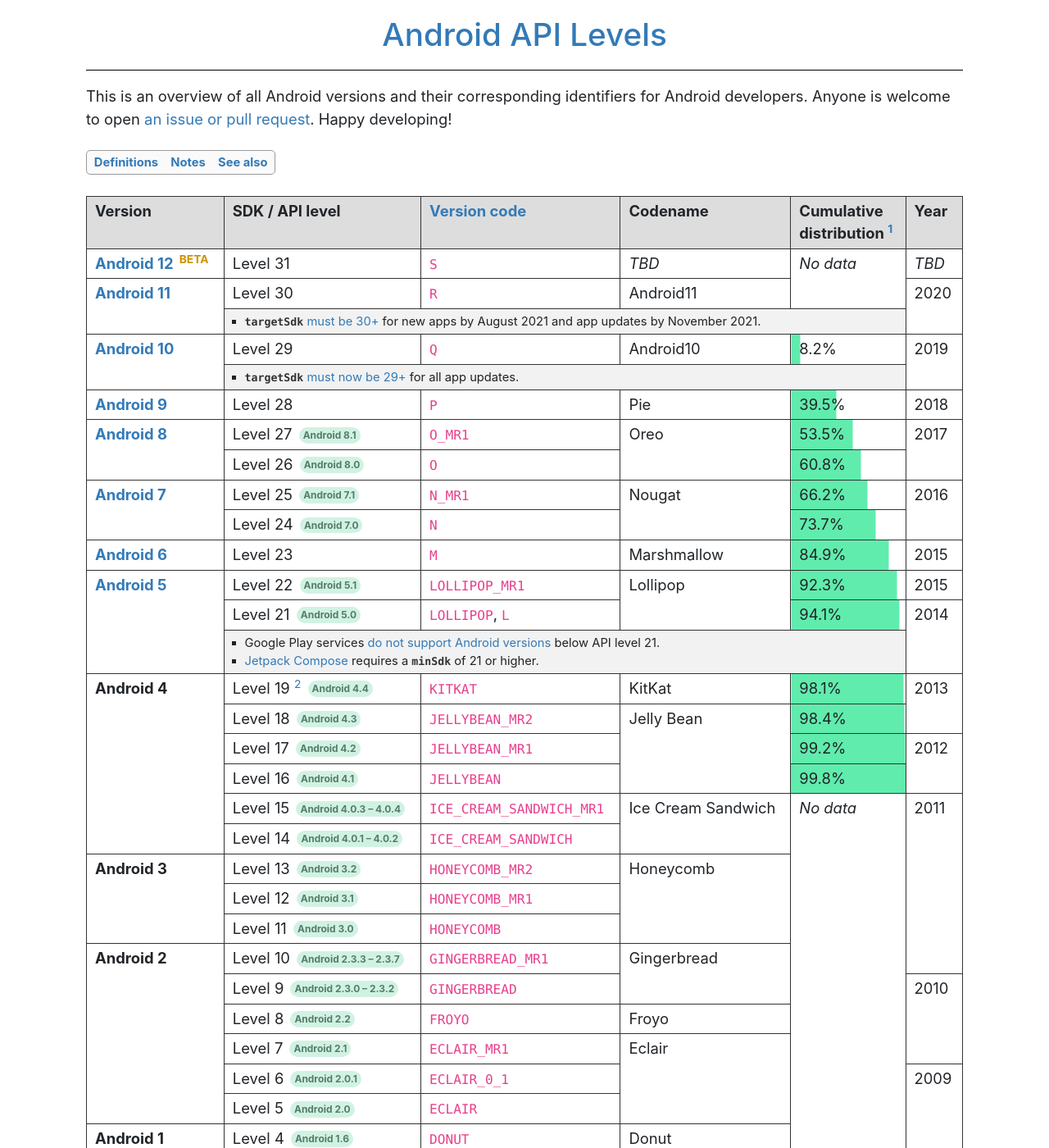
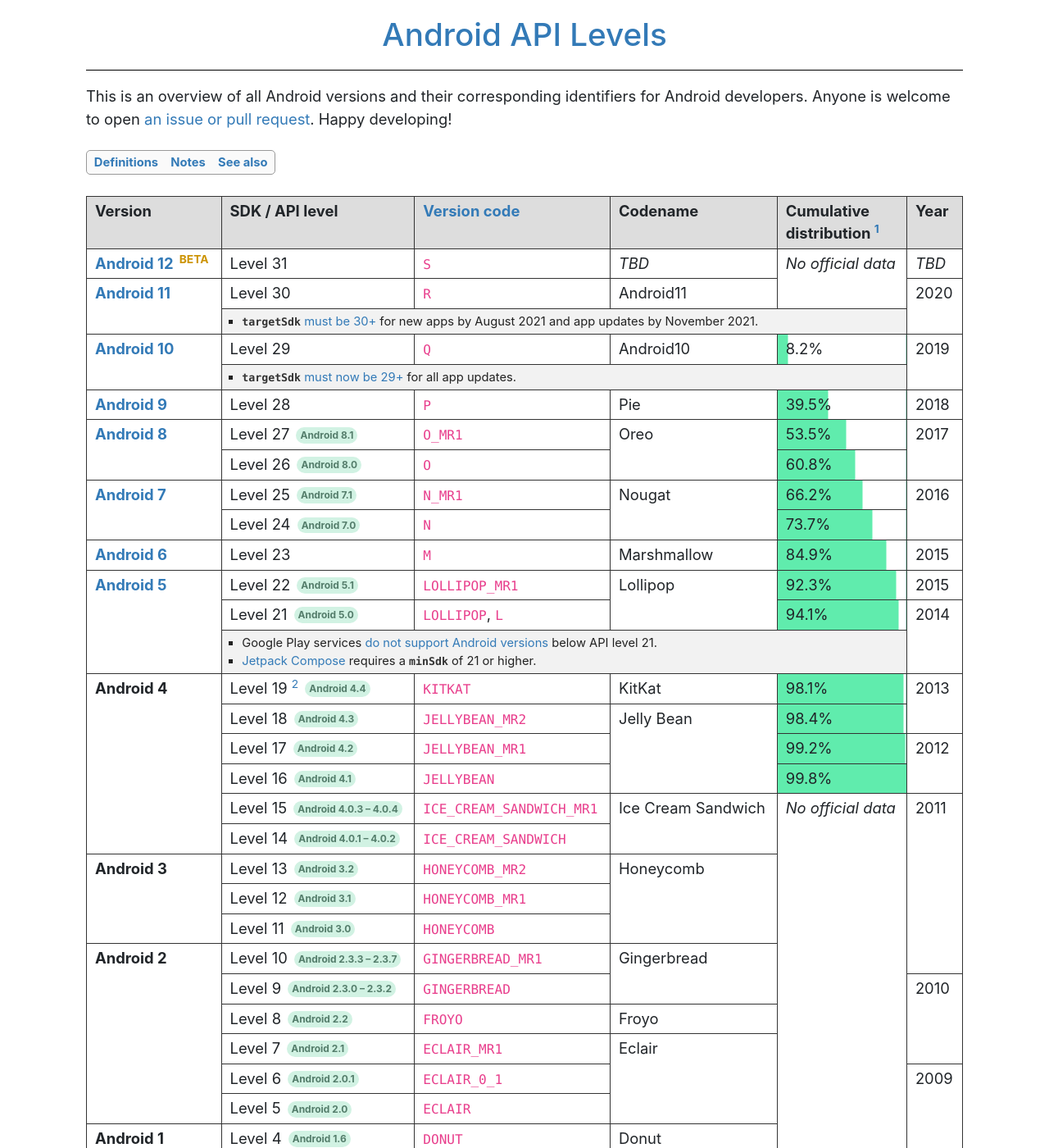
Before and after one commit to ebelinski/apilevels, a Jekyll site: the page built from index.md, in a window 1280 px wide and 1400 px high. Shown: the whole window at 82% size. Built offline with Jekyll 4.4.1, drawn with Linux system fonts in a browser that asks for light colours; comment, search, counter and statistics services are not loaded.

Commit message:
Tweaked note.

```diff
--- a/index.md
+++ b/index.md
@@ -30,7 +30,7 @@
     <td>Level 31</td>
     <td><code>S</code></td>
     <td><i>TBD</i></td>
-    <td rowspan="2"><i>No data</i></td>
+    <td rowspan="2"><i>No official data</i></td>
     <td><i>TBD</i></td>
   </tr>
   <tr>
@@ -166,7 +166,7 @@
     <td>Level 15 <span class="subversion">Android 4.0.3 – 4.0.4</span></td>
     <td><code>ICE_CREAM_SANDWICH_MR1</code></td>
     <td rowspan="2">Ice Cream Sandwich</td>
-    <td rowspan="15"><i>No data</i></td>
+    <td rowspan="15"><i>No official data</i></td>
     <td rowspan="6">2011</td>
   </tr>
   <tr>
```
